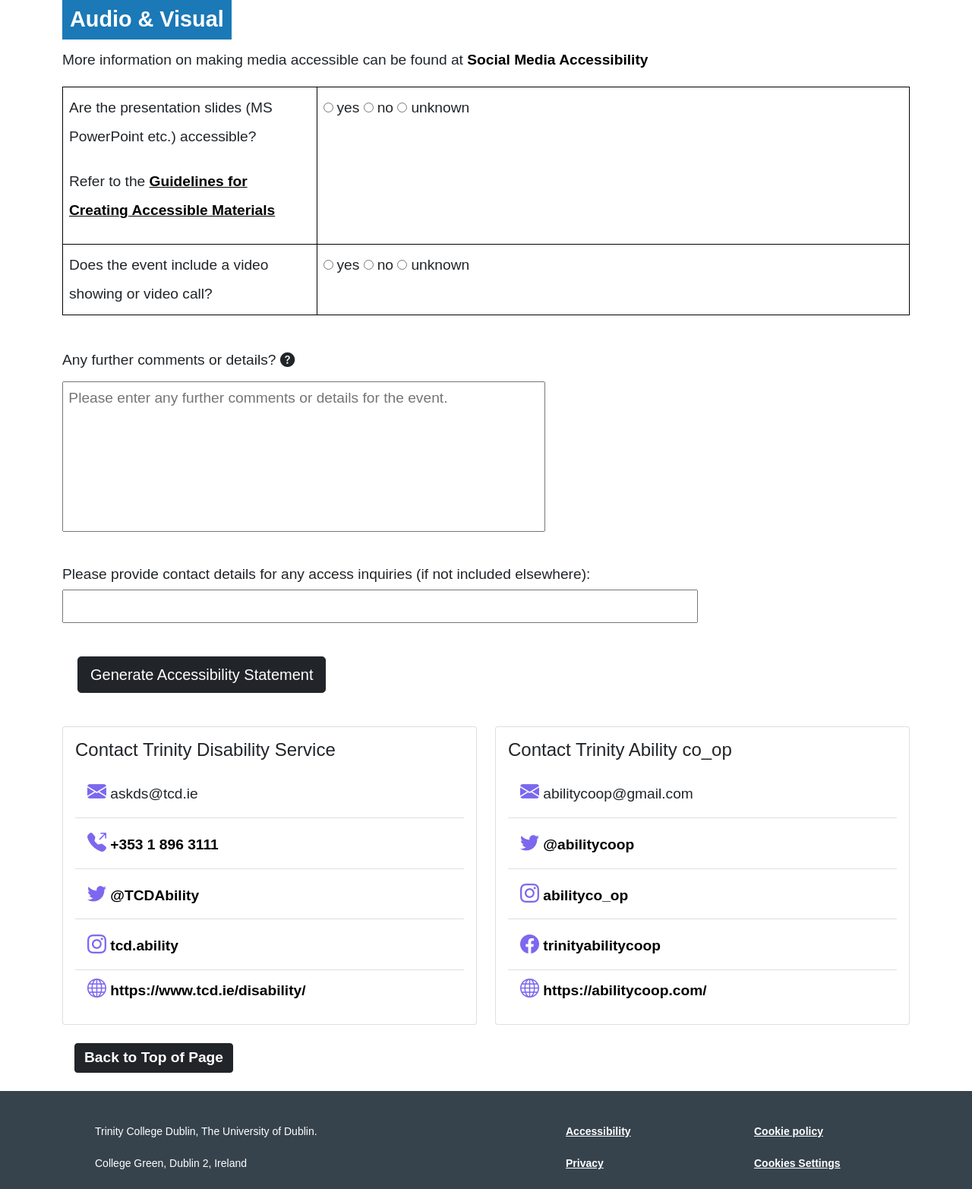
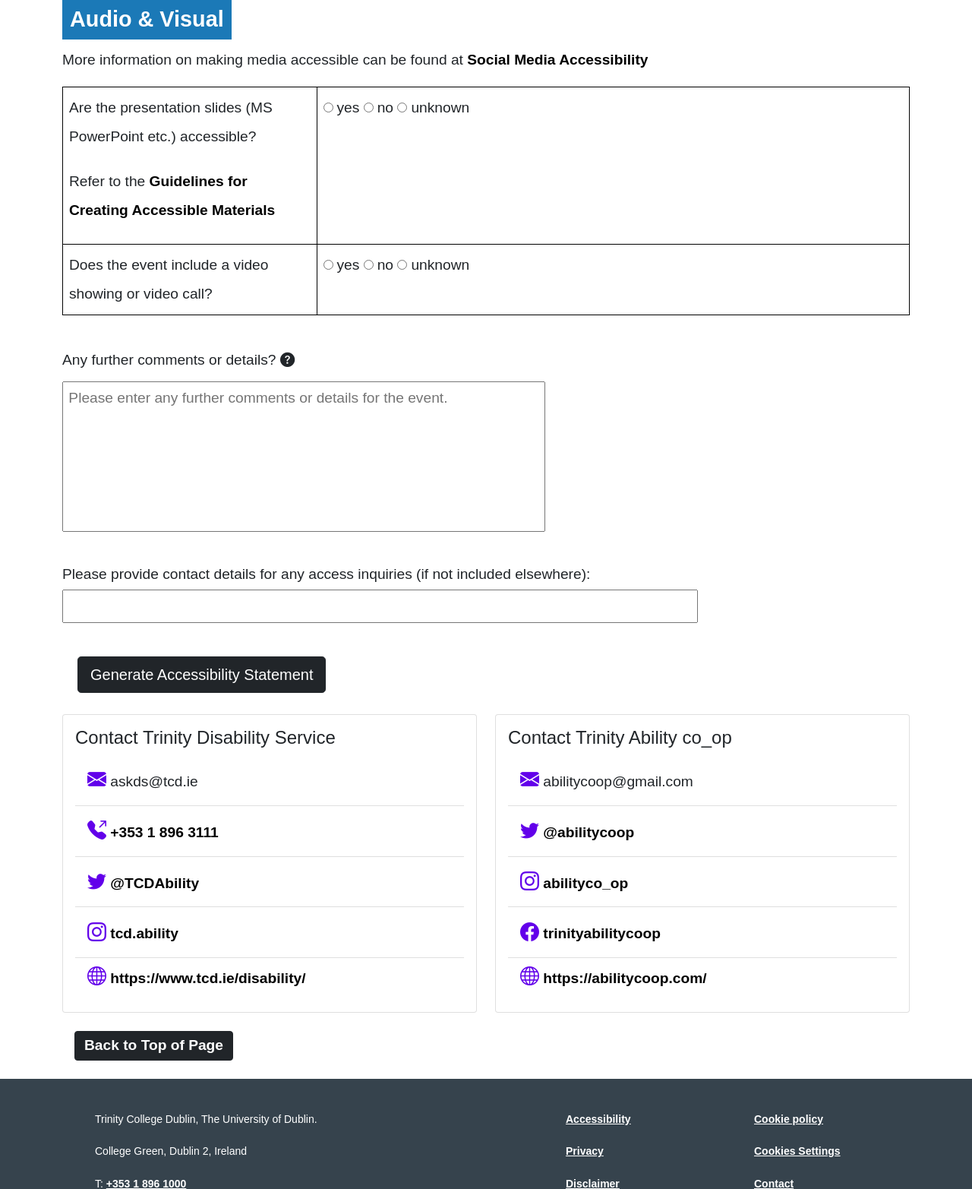
Before and after one commit to marklkm/accessibility-generator, a PHP site: page / in a window 1280 px wide. Shown: the part 3887-5452 px from the top of the page at 76% size. Run offline with PHP 8.4, Linux system fonts and the light colour scheme; some libraries are stand-ins or nearby versions.

Commit message:
updated social icons

```diff
--- a/css/styles.css
+++ b/css/styles.css
@@ -46,8 +46,12 @@ navbar2 {
 
 /* icons */
 .icon-purple {
-  color: #7b68ee;
+  color: #6200EA;
   font-size:1.3em;
+}
+
+.button-purple {
+  background-color: #6200EA;
 }
 
 .custom-footer p, .custom-footer a:link {
--- a/index.html
+++ b/index.html
@@ -458,7 +458,7 @@ on both sides&nbsp;<i class="bi bi-question-circle-fill"></i></label>
 
                             <tr id="slides">
                                 <td><label>Are the presentation slides (MS PowerPoint etc.) accessible?</label>
-                                    <p style="margin-top:20px;">Refer to the <a aria-label="Read more about Guidlines for Creating Accessible Materials" href="https://www.tcd.ie/disability/teaching-info/TIC/materials.php" target="_blank" rel="noopener">Guidelines for Creating Accessible Materials</a></p>
+                                    <p style="margin-top:20px;">Refer to the <a aria-label="Read more about Guidlines for Creating Accessible Materials" href="https://www.tcd.ie/disability/teaching-info/TIC/materials.php" target="_blank" rel="noopener" class="text-decoration-none">Guidelines for Creating Accessible Materials</a></p>
                                 </td>
 
                                 <td>
@@ -643,7 +643,7 @@ Including closed captions?&nbsp;<i class="bi bi-question-circle-fill"></i></labe
             </div>
 
             <div id="select" class="hide">
-                <button type="button" class="btn btn-success btn-lg text-white" data-bs-toggle="tooltip" data-bs-placement="right" title="Copy the text produced (which you can edit in place) to wherever you need it." aria-label="Select Accessibility Statement">Select Accessibility Statement
+                <button type="button" class="btn btn-success btn-lg text-white button-purple" data-bs-toggle="tooltip" data-bs-placement="right" title="Copy the text produced (which you can edit in place) to wherever you need it." aria-label="Select Accessibility Statement">Select Accessibility Statement
         </button>
 
                 <div class="clearfix"></div>
@@ -652,7 +652,7 @@ Including closed captions?&nbsp;<i class="bi bi-question-circle-fill"></i></labe
 
             <div class="clearfix"></div>
 
-            <div class="form-outline mb-4">
+            <div class="form-outline mb-2 mt-2">
                 <textarea rows="10" id="result" class="hide form-control" name="accessibility_generator"></textarea>
             </div>
 
@@ -660,7 +660,7 @@ Including closed captions?&nbsp;<i class="bi bi-question-circle-fill"></i></labe
 
             <div id="selectBtn" class="hide">
 
-                <button type="button" class="btn btn-info btn-lg text-black" data-bs-toggle="tooltip" data-bs-placement="right" title="Download the Accessibility Statement as a PDF document after you click on the Generate Accessibility Statement button." value="Download Statement as a PDF" aria-label="Download Accessibility Statement as a PDF">Download Accessibility Statement as a PDF</button>
+                <button type="button" class="btn btn-info btn-lg text-black mt-2 mb-4" data-bs-toggle="tooltip" data-bs-placement="right" title="Download the Accessibility Statement as a PDF document after you click on the Generate Accessibility Statement button." value="Download Statement as a PDF" aria-label="Download Accessibility Statement as a PDF">Download Accessibility Statement as a PDF</button>
                 <div class="clearfix"></div>
             </div>
 
```
